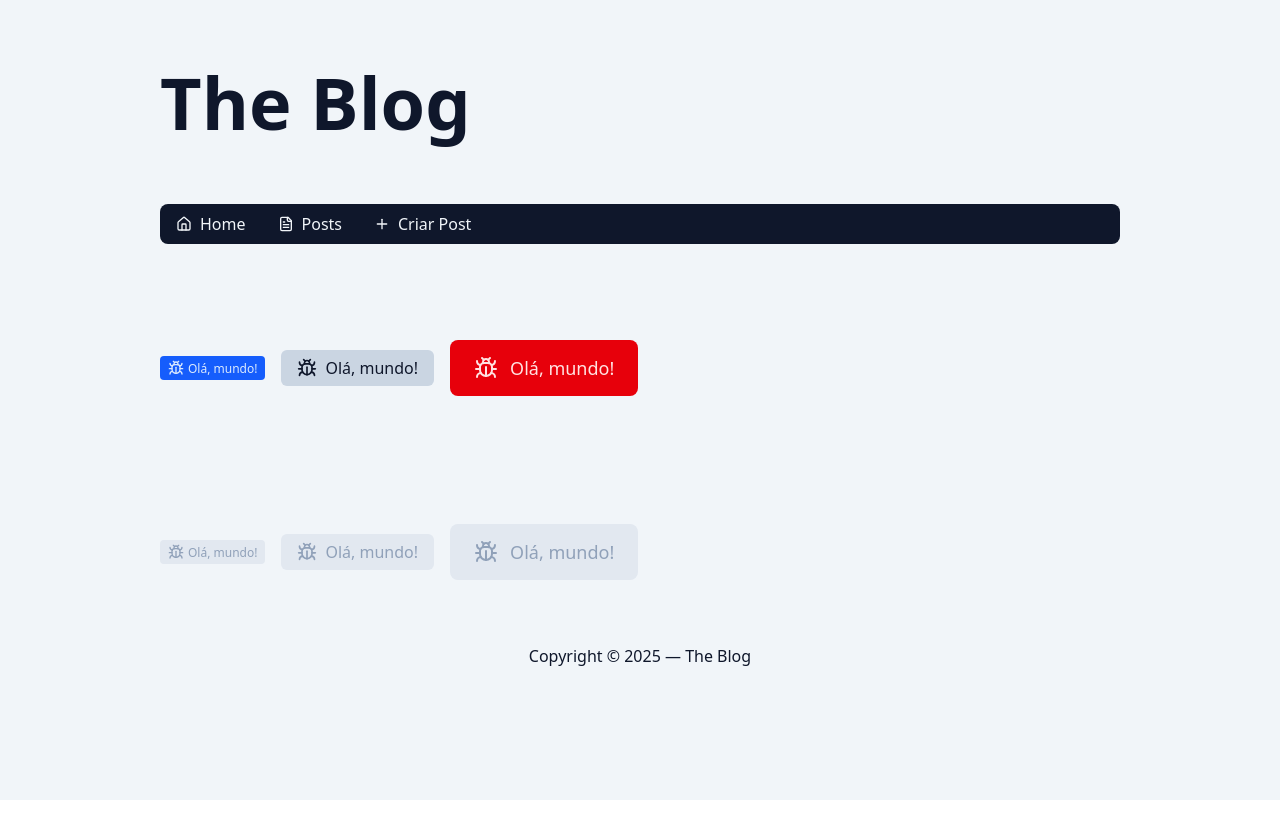
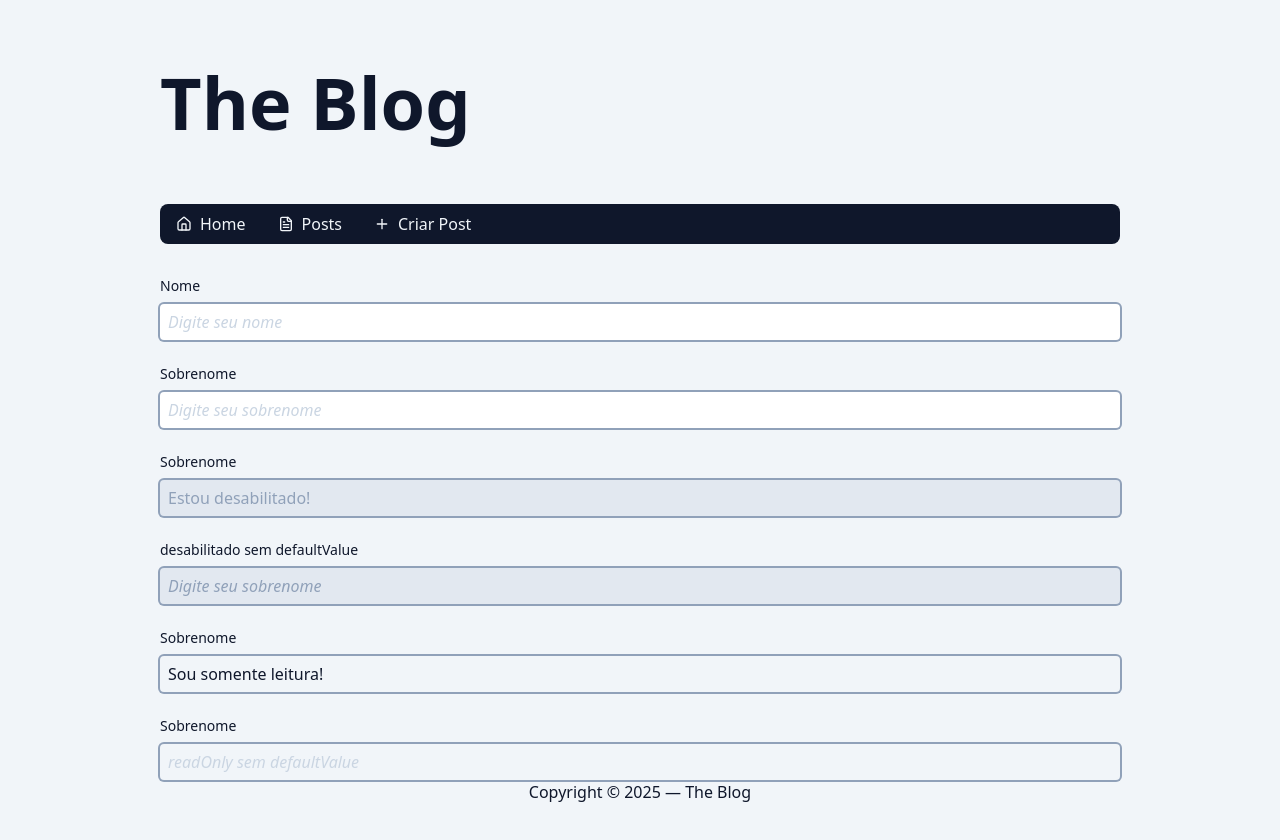
Before and after one commit to swtz/lom-blog-app, a Next.js app: page /admin/post/new in a window 1280 px wide. Shown: the top 840 px of the page. Before the commit the page ends 800 px from the top, so only its background shows below. Built offline with nearby package versions, Linux system fonts and the light colour scheme.

Commit message:
Finished class 178 — Created the InputText component for the form.

```diff
--- a/src/app/admin/post/new/page.tsx
+++ b/src/app/admin/post/new/page.tsx
@@ -1,38 +1,32 @@
-import { Button } from '@/components/Button';
-import { BugIcon } from 'lucide-react';
+import { InputText } from '@/components/InputText';
 
 export default async function AdminPostNewPage() {
   return (
-    <>
-      <div className='py-16 flex gap-4 items-center'>
-        <Button variant='default' size='sm'>
-          <BugIcon />
-          Olá, mundo!
-        </Button>
-        <Button variant='ghost' size='md'>
-          <BugIcon />
-          Olá, mundo!
-        </Button>
-        <Button variant='danger' size='lg'>
-          <BugIcon />
-          Olá, mundo!
-        </Button>
-      </div>
-
-      <div className='py-16 flex gap-4 items-center'>
-        <Button disabled variant='default' size='sm'>
-          <BugIcon />
-          Olá, mundo!
-        </Button>
-        <Button disabled variant='ghost' size='md'>
-          <BugIcon />
-          Olá, mundo!
-        </Button>
-        <Button disabled variant='danger' size='lg'>
-          <BugIcon />
-          Olá, mundo!
-        </Button>
-      </div>
-    </>
+    <div className='flex flex-col gap-6'>
+      <InputText labelText='Nome' placeholder='Digite seu nome' />
+      <InputText labelText='Sobrenome' placeholder='Digite seu sobrenome' />
+      <InputText
+        disabled
+        labelText='Sobrenome'
+        placeholder='Digite seu sobrenome'
+        defaultValue={'Estou desabilitado!'}
+      />
+      <InputText
+        disabled
+        labelText='desabilitado sem defaultValue'
+        placeholder='Digite seu sobrenome'
+      />
+      <InputText
+        labelText='Sobrenome'
+        placeholder='Digite seu sobrenome'
+        defaultValue={'Sou somente leitura!'}
+        readOnly
+      />
+      <InputText
+        labelText='Sobrenome'
+        placeholder='readOnly sem defaultValue'
+        readOnly
+      />
+    </div>
   );
 }
--- /dev/null
+++ b/src/components/InputText/index.tsx
@@ -0,0 +1,40 @@
+import clsx from 'clsx';
+import { useId } from 'react';
+
+type InputTextProps = {
+  type?: 'text' | 'password' | 'email' | 'textarea';
+  labelText?: string;
+} & React.ComponentProps<'input'>;
+
+export function InputText({
+  type = 'text',
+  labelText = '',
+  ...props
+}: InputTextProps) {
+  const id = useId();
+
+  return (
+    <div className='flex flex-col gap-2'>
+      {labelText && (
+        <label className='text-sm' htmlFor={id}>
+          {labelText}
+        </label>
+      )}
+      <input
+        {...props}
+        className={clsx(
+          'bg-white outline-0 text-base/tight text-slate-900',
+          'ring-2 ring-slate-400 rounded',
+          'p-2 transition focus:ring-blue-600',
+          'placeholder:text-slate-300 placeholder:italic',
+          'disabled:placeholder:text-slate-400',
+          'disabled:bg-slate-200 disabled:text-slate-400',
+          'read-only:bg-slate-100',
+          props.className,
+        )}
+        id={id}
+        type={type}
+      />
+    </div>
+  );
+}
```
Also changed, not shown: annotations.txt.
